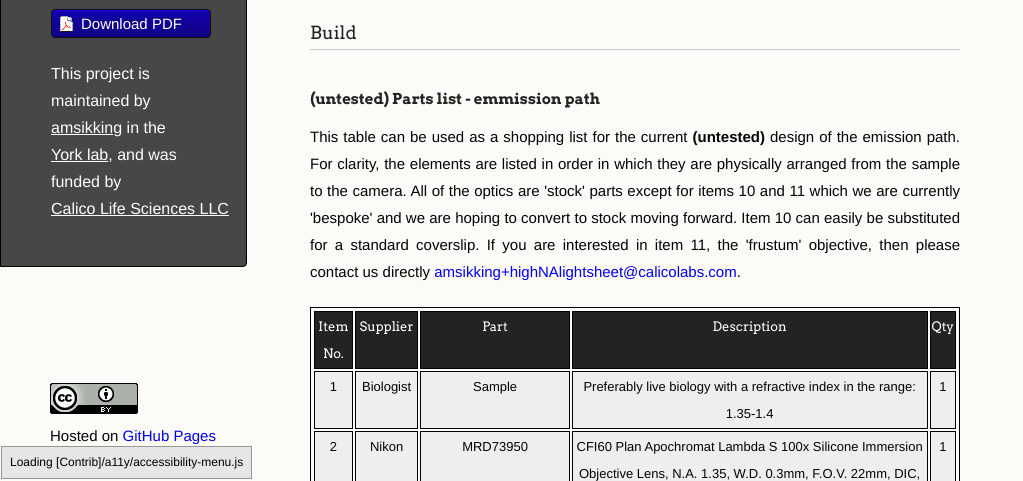
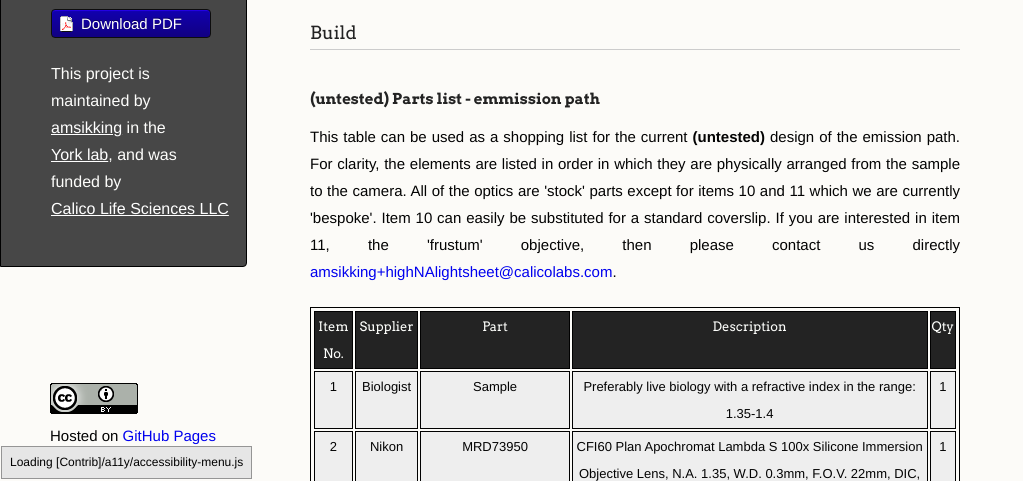
Before and after one commit to AndrewGYork/high_na_single_objective_lightsheet, a plain HTML site: page appendix.html in a window 1280 px wide. Shown: the part 319-800 px from the top of the page, without its empty margins (0-1023 px from the left). Drawn offline with Linux system fonts and the light colour scheme; some packages are replaced by stand-ins of ours; a script that the page names is missing.

Commit message:
Update appendix.html

```diff
--- a/appendix.html
+++ b/appendix.html
@@ -63,7 +63,7 @@ Build</h3>
 
 <h4 id="Parts_em_optical">(untested) Parts list - emmission path</h4>
 
-<p>This table can be used as a shopping list for the current <strong>(untested)</strong> design of the emission path. For clarity, the elements are listed in order in which they are physically arranged from the sample to the camera. All of the optics are 'stock' parts except for items 10 and 11 which we are currently 'bespoke' and we are hoping to convert to stock moving forward. Item 10 can easily be substituted for a standard coverslip. If you are interested in item 11, the 'frustum' objective, then please contact us directly <a href="mailto:amsikking+highNAlightsheet@calicolabs.com" target="_self">amsikking+highNAlightsheet@calicolabs.com</a>.</p>
+<p>This table can be used as a shopping list for the current <strong>(untested)</strong> design of the emission path. For clarity, the elements are listed in order in which they are physically arranged from the sample to the camera. All of the optics are 'stock' parts except for items 10 and 11 which we are currently 'bespoke'. Item 10 can easily be substituted for a standard coverslip. If you are interested in item 11, the 'frustum' objective, then please contact us directly <a href="mailto:amsikking+highNAlightsheet@calicolabs.com" target="_self">amsikking+highNAlightsheet@calicolabs.com</a>.</p>
 
 <div>
 <style scoped>
```
